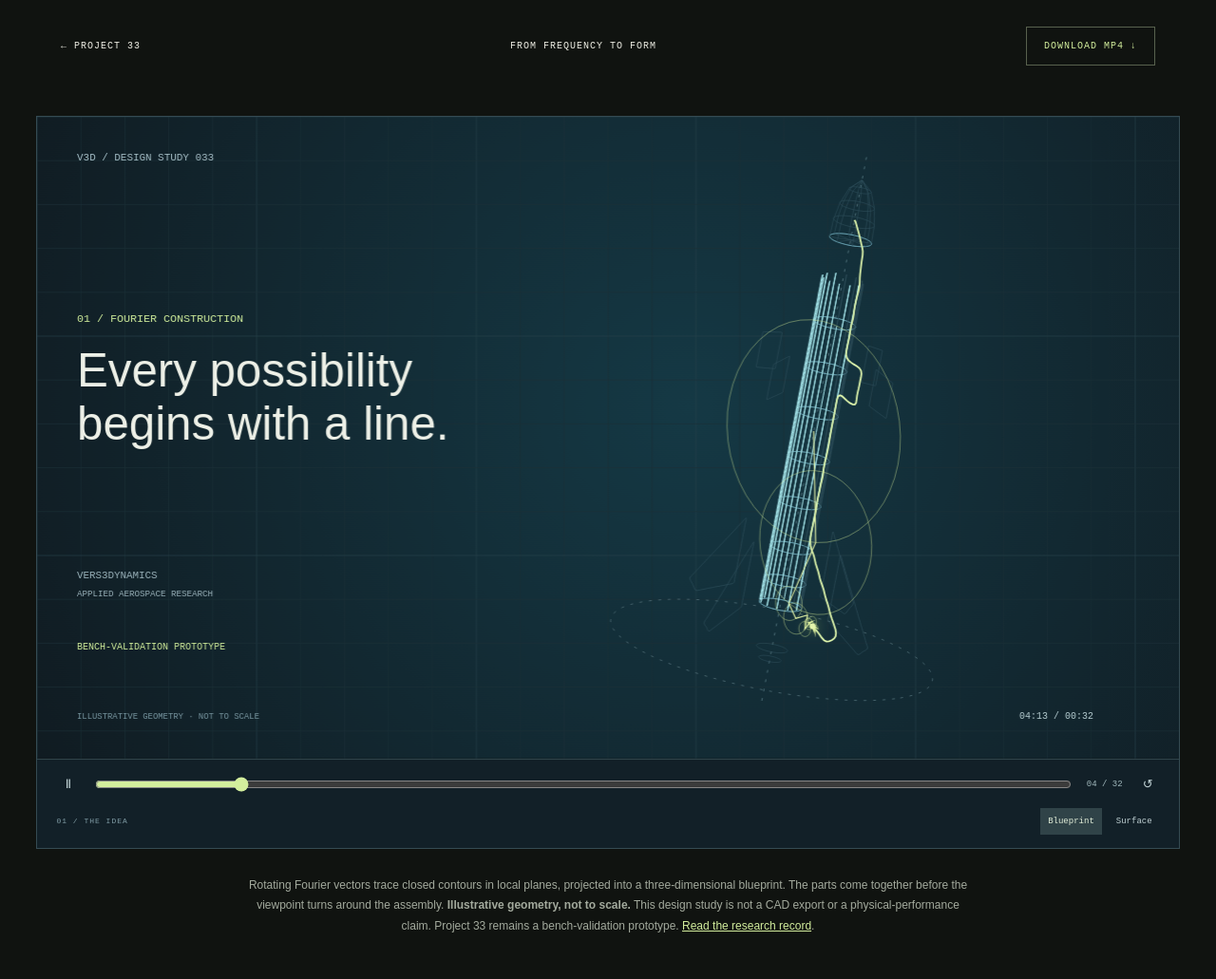
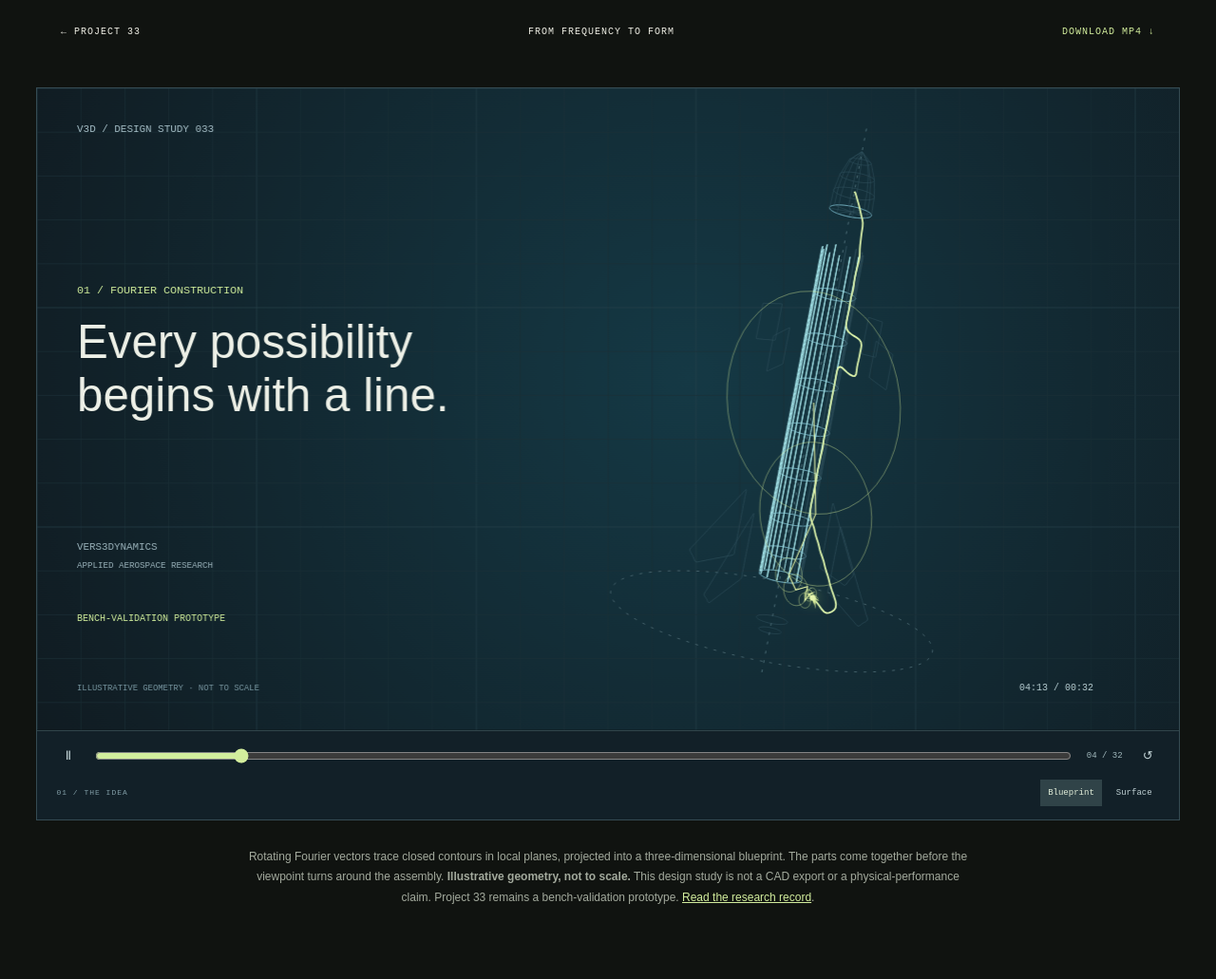
Before and after one commit to topherchris420/33, a Jekyll site: the page built from film.html, in a window 1280 px wide. Shown: the whole page at 95% size. Built offline with Jekyll 4.4.1, drawn with Linux system fonts in a browser that asks for light colours; after the commit the page ends 1001 px from its top, so only the background shows below that.

```diff
--- a/assets/marketing/site.css
+++ b/assets/marketing/site.css
@@ -102,13 +102,13 @@
   color: var(--accent);
   font-size: 23px;
 }
-nav {
+.nav nav {
   display: flex;
   gap: 32px;
   align-items: center;
   font-size: 12px;
 }
-nav a:last-child {
+.nav nav a:last-child {
   border: 1px solid #58614e;
   padding: 14px 18px;
 }
@@ -653,13 +653,13 @@
   .nav {
     height: 88px;
   }
-  nav {
+  .nav nav {
     gap: 12px;
   }
-  nav > a:not(:last-child) {
+  .nav nav > a:not(:last-child) {
     display: none;
   }
-  nav a:last-child {
+  .nav nav a:last-child {
     font-size: 9px;
     padding: 10px;
   }
```
